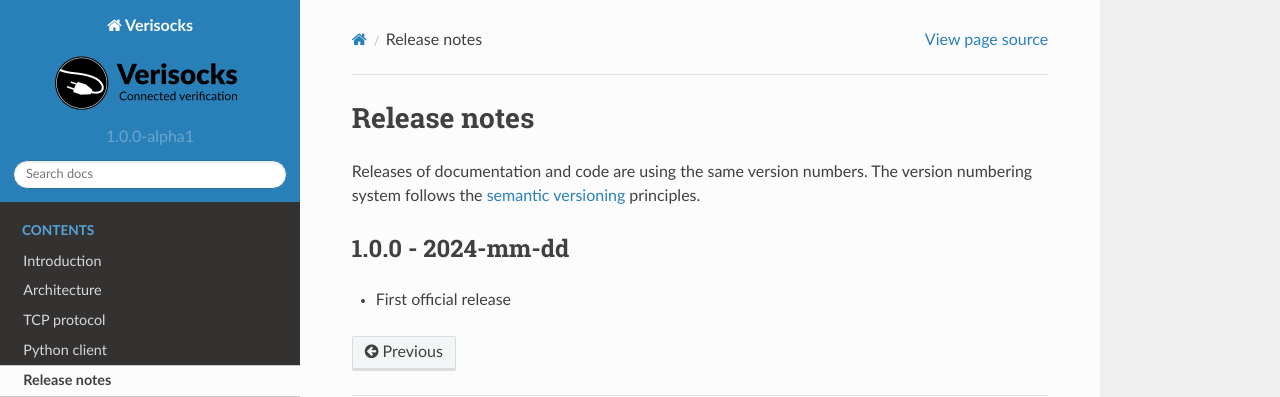
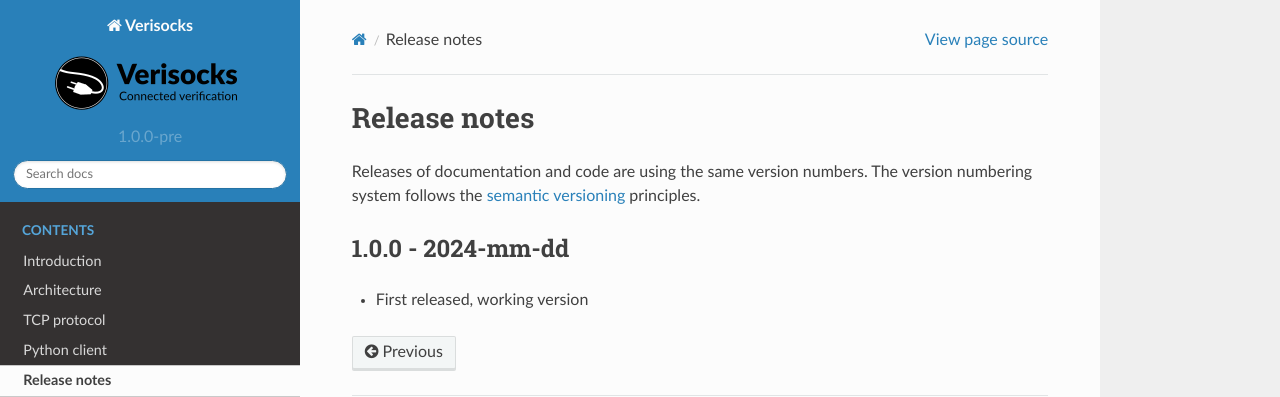
Before and after one commit to jchabloz/verisocks, a Sphinx documentation site: the page built from docs/src/release_notes.rst, in a window 1280 px wide. Shown: the top 397 px of the page. Built offline with Sphinx 7.4.7 and the Read the Docs theme 2.0.0, drawn with Linux system fonts in a browser that asks for light colours.

```diff
--- a/docs/conf.py
+++ b/docs/conf.py
@@ -9,7 +9,7 @@
 project = 'Verisocks'
 copyright = '2023, Jérémie Chabloz'
 author = 'Jérémie Chabloz'
-version = '1.0.0-alpha1'
+version = '1.0.0-pre'
 release = '1.0.0'
 
 # -- General configuration ---------------------------------------------------
--- a/docs/src/release_notes.rst
+++ b/docs/src/release_notes.rst
@@ -12,4 +12,4 @@
 1.0.0 - 2024-mm-dd
 ******************
 
-* First official release
+* First released, working version
```
Also changed, not shown: 1 other file.
